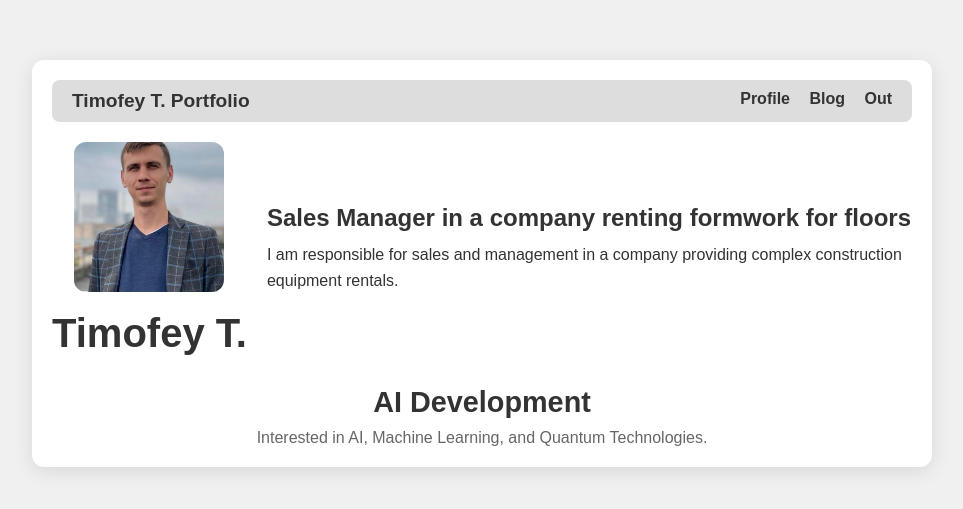
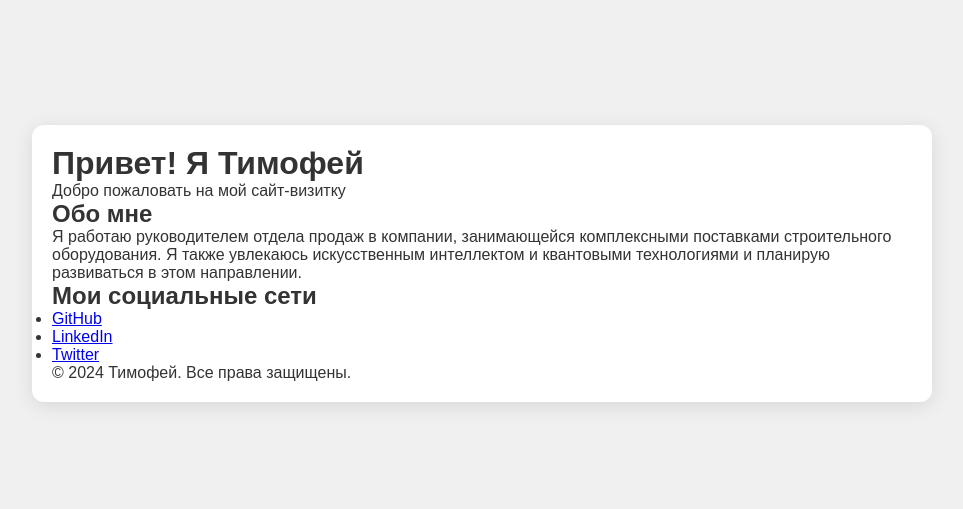
Before and after one commit to TimofeyTS/WebProject, a plain HTML site: page index.html in a window 1280 px wide. Shown: the part 137-646 px from the top of the page, without its empty margins (158-1121 px from the left). Drawn offline with Linux system fonts and the light colour scheme.

Commit message:
index.html

```diff
--- a/index.html
+++ b/index.html
@@ -4,40 +4,33 @@
     <meta charset="UTF-8">
     <meta name="viewport" content="width=device-width, initial-scale=1.0">
     <meta name="description" content="Сайт-визитка Тимофея">
-    <title>Timofey T.</title>
+    <title>Тимофей</title>
     <link rel="stylesheet" href="style.css">
 </head>
 <body>
     <div class="container">
-        <!-- Верхняя панель навигации -->
-        <nav class="top-bar">
-            <span>Timofey T. Portfolio</span>
-            <div class="nav-icons">
-                <a href="#">Profile</a>
-                <a href="#">Blog</a>
-                <a href="#">Out</a>
-            </div>
-        </nav>
+        <header>
+            <h1>Привет! Я Тимофей</h1>
+            <p>Добро пожаловать на мой сайт-визитку</p>
+        </header>
 
-        <!-- Основная секция -->
-        <section class="profile-section">
-            <div class="profile-left">
-                <img src="profile.jpg" alt="Timofey T." class="profile-image">
-                <h1>Timofey T.</h1>
-            </div>
-            <div class="profile-right">
-                <p class="job-title">Sales Manager in a company renting formwork for floors</p>
-                <p class="job-description">I am responsible for sales and management in a company providing complex construction equipment rentals.</p>
-            </div>
+        <section class="about-me">
+            <h2>Обо мне</h2>
+            <p>Я работаю руководителем отдела продаж в компании, занимающейся комплексными поставками строительного оборудования. Я также увлекаюсь искусственным интеллектом и квантовыми технологиями и планирую развиваться в этом направлении.</p>
         </section>
 
-        <!-- Социальные медиа и интересы -->
-        <section class="additional-info">
-            <div class="interests">
-                <h2>AI Development</h2>
-                <p>Interested in AI, Machine Learning, and Quantum Technologies.</p>
-            </div>
+        <section class="social-links">
+            <h2>Мои социальные сети</h2>
+            <ul>
+                <li><a href="https://github.com/your-profile" target="_blank">GitHub</a></li>
+                <li><a href="https://linkedin.com/in/your-profile" target="_blank">LinkedIn</a></li>
+                <li><a href="https://twitter.com/your-profile" target="_blank">Twitter</a></li>
+            </ul>
         </section>
+
+        <footer>
+            <p>&copy; 2024 Тимофей. Все права защищены.</p>
+        </footer>
     </div>
 </body>
 </html>
```
